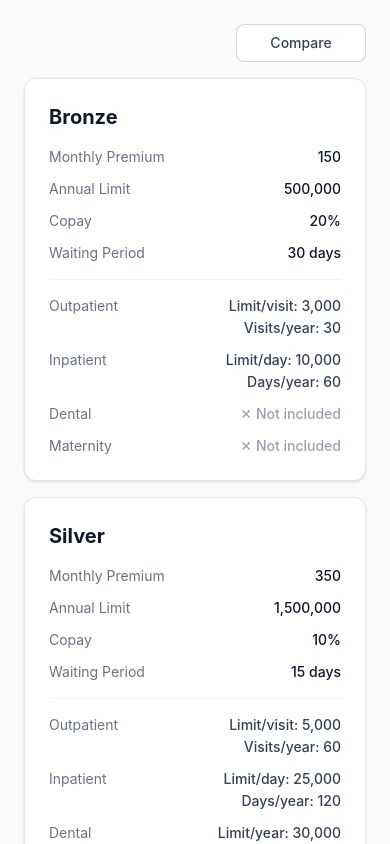
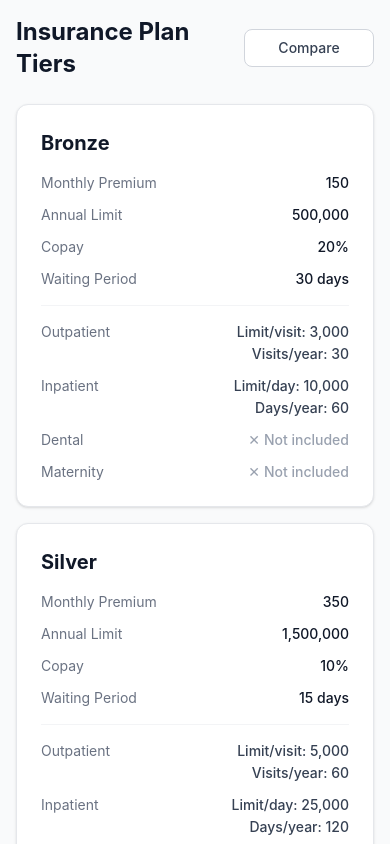
Before and after one commit to nmtrong1000/papaya-ai-engineer-challenges, a React (Vite) app in the folder challenges/challenge-01-plan-comparison/app/: page / in a window 390 px wide. Shown: the top 844 px of the page. Built offline with nearby package versions, Linux system fonts and the light colour scheme.

Commit message:
feat: PC-07 done — Verify & polish responsive layout

```diff
--- a/challenges/challenge-01-plan-comparison/app/index.html
+++ b/challenges/challenge-01-plan-comparison/app/index.html
@@ -4,7 +4,7 @@
     <meta charset="UTF-8" />
     <link rel="icon" type="image/svg+xml" href="/favicon.svg" />
     <meta name="viewport" content="width=device-width, initial-scale=1.0" />
-    <title>app</title>
+    <title>AI Challenge 01: Insurance Plan Comparison</title>
   </head>
   <body>
     <div id="root"></div>
--- a/challenges/challenge-01-plan-comparison/app/src/App.tsx
+++ b/challenges/challenge-01-plan-comparison/app/src/App.tsx
@@ -6,8 +6,10 @@ function App() {
   const [compareMode, setCompareMode] = useState(false)
 
   return (
-    <div className="bg-gray-50 min-h-screen p-6">
-      <div className="flex justify-end mb-4">
+    <div className="bg-gray-50 min-h-screen p-4 md:p-6">
+      <div className="max-w-5xl mx-auto">
+        <div className="flex items-center justify-between mb-6">
+          <h1 className="text-2xl font-bold text-gray-900">Insurance Plan Tiers</h1>
           <button
             onClick={() => setCompareMode(v => !v)}
             className={`min-w-[130px] px-4 py-2 text-sm font-medium rounded-lg border transition-colors cursor-pointer ${
@@ -21,6 +23,7 @@ function App() {
         </div>
         <ComparisonTable plans={plans} compareMode={compareMode} />
       </div>
+    </div>
   )
 }
 
--- a/challenges/challenge-01-plan-comparison/app/src/components/PlanCard.tsx
+++ b/challenges/challenge-01-plan-comparison/app/src/components/PlanCard.tsx
@@ -33,7 +33,7 @@ export function PlanCard({ plan, ranks, recommended = false }: Props) {
   const valCls = (row: RowKey) => ranks ? VAL_CLS[ranks[row]] : 'font-medium text-gray-900'
 
   return (
-    <div className="flex-1 border border-gray-200 rounded-xl p-6 shadow-sm bg-white">
+    <div className="flex-1 min-w-0 border border-gray-200 rounded-xl p-6 shadow-sm bg-white">
       <div className="flex items-center gap-2 mb-4">
         <h2 className="text-xl font-bold text-gray-900">{plan.name}</h2>
         {recommended && (
```
Also changed, not shown: 1 other file (tests, documents, lock files or other folders). Lines whose indentation alone changed are shown as unchanged.
